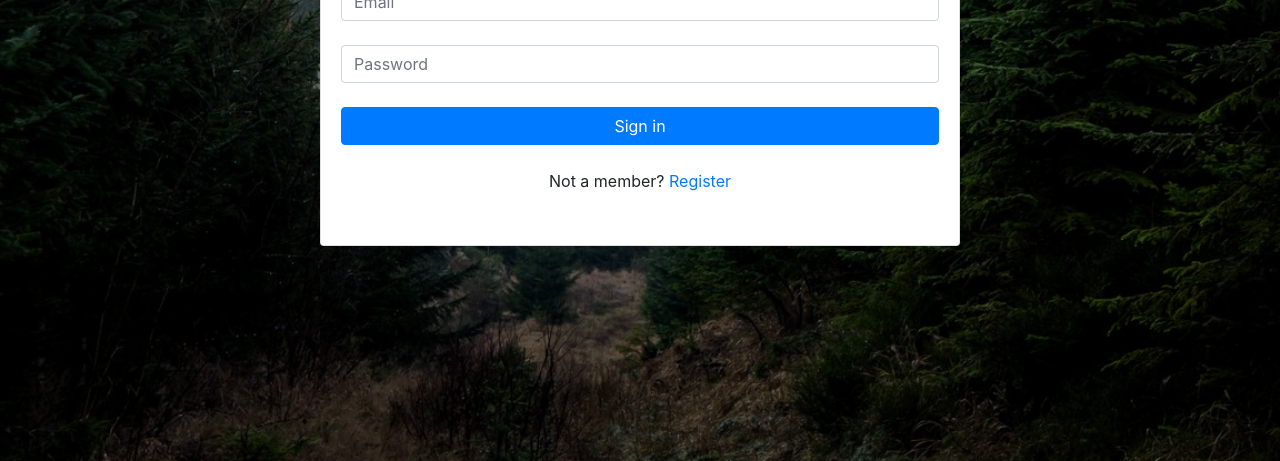
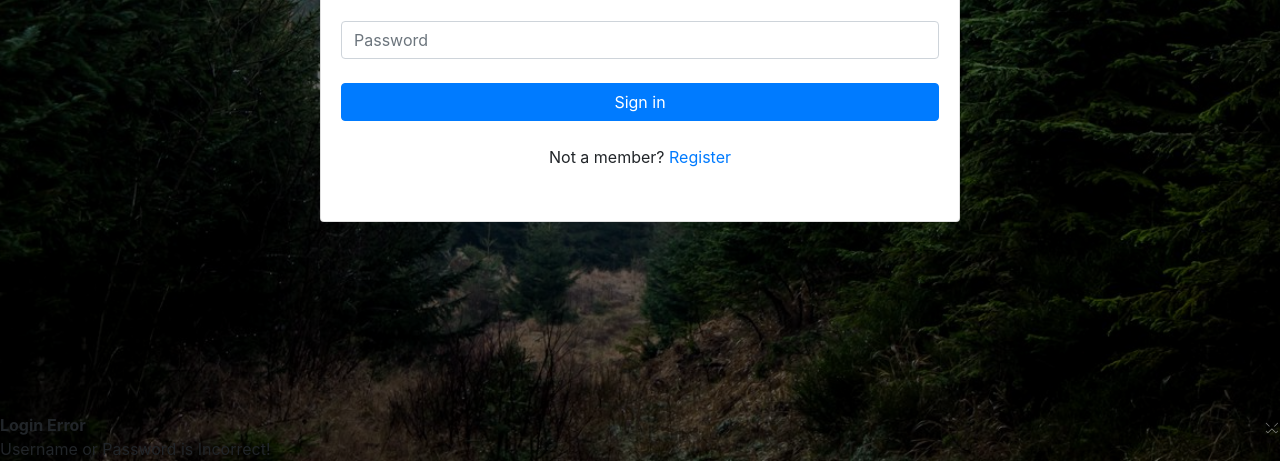
Before and after one commit to samleo312/SWENG465Project, a website: page views/index.html in a window 1280 px wide. Shown: the part 339-800 px from the top of the page. Drawn offline with nearby package versions, Linux system fonts and the light colour scheme; files whose address does not match are found by name.

Commit message:
login navigation and feedback, need to fix image and css routing issues

```diff
--- a/views/home.html
+++ b/views/home.html
@@ -176,6 +176,5 @@
         <script src="https://code.jquery.com/jquery-3.2.1.slim.min.js" integrity="sha384-KJ3o2DKtIkvYIK3UENzmM7KCkRr/rE9/Qpg6aAZGJwFDMVNA/GpGFF93hXpG5KkN" crossorigin="anonymous"></script>
         <script src="https://cdn.jsdelivr.net/npm/popper.js@1.12.9/dist/umd/popper.min.js" integrity="sha384-ApNbgh9B+Y1QKtv3Rn7W3mgPxhU9K/ScQsAP7hUibX39j7fakFPskvXusvfa0b4Q" crossorigin="anonymous"></script>
         <script src="https://cdn.jsdelivr.net/npm/bootstrap@4.0.0/dist/js/bootstrap.min.js" integrity="sha384-JZR6Spejh4U02d8jOt6vLEHfe/JQGiRRSQQxSfFWpi1MquVdAyjUar5+76PVCmYl" crossorigin="anonymous"></script>
-        <script src="../route/home.js"></script>
     </body>
 </html>
--- a/views/index.html
+++ b/views/index.html
@@ -43,10 +43,10 @@
                         body: JSON.stringify(body),
                     });
                     let responseText = await response.text()
-
+                    console.log(responseText)
                     //NAVIGATE TO HOME SCREEN WITH USERNAME AS PARAMETER
-                    if (reportText == 'LOGIN_SUCCESS'){
-
+                    if (responseText == 'LOGIN_SUCCESS'){
+                        window.location = "http://localhost:3000/home/?user=" + body.Email;
                     }
 
                     //DISPLAY INCORRECT USERNAME OR PASSWORD TOAST
@@ -88,6 +88,17 @@
                     </div>
                 </div>
             </div>
+            <div id='failToast' role="alert" aria-live="assertive" aria-atomic="true" class="toast" data-delay="5000">
+                <div class="toast-header">
+                  <strong class="mr-auto">Login Error</strong>
+                  <button type="button" class="ml-2 mb-1 close" data-dismiss="toast" aria-label="Close">
+                    <span aria-hidden="true">&times;</span>
+                  </button>
+                </div>
+                <div class="toast-body">
+                  Username or Password is Incorrect!
+                </div>
+            </div>
         </div>
 
     </body>
```
